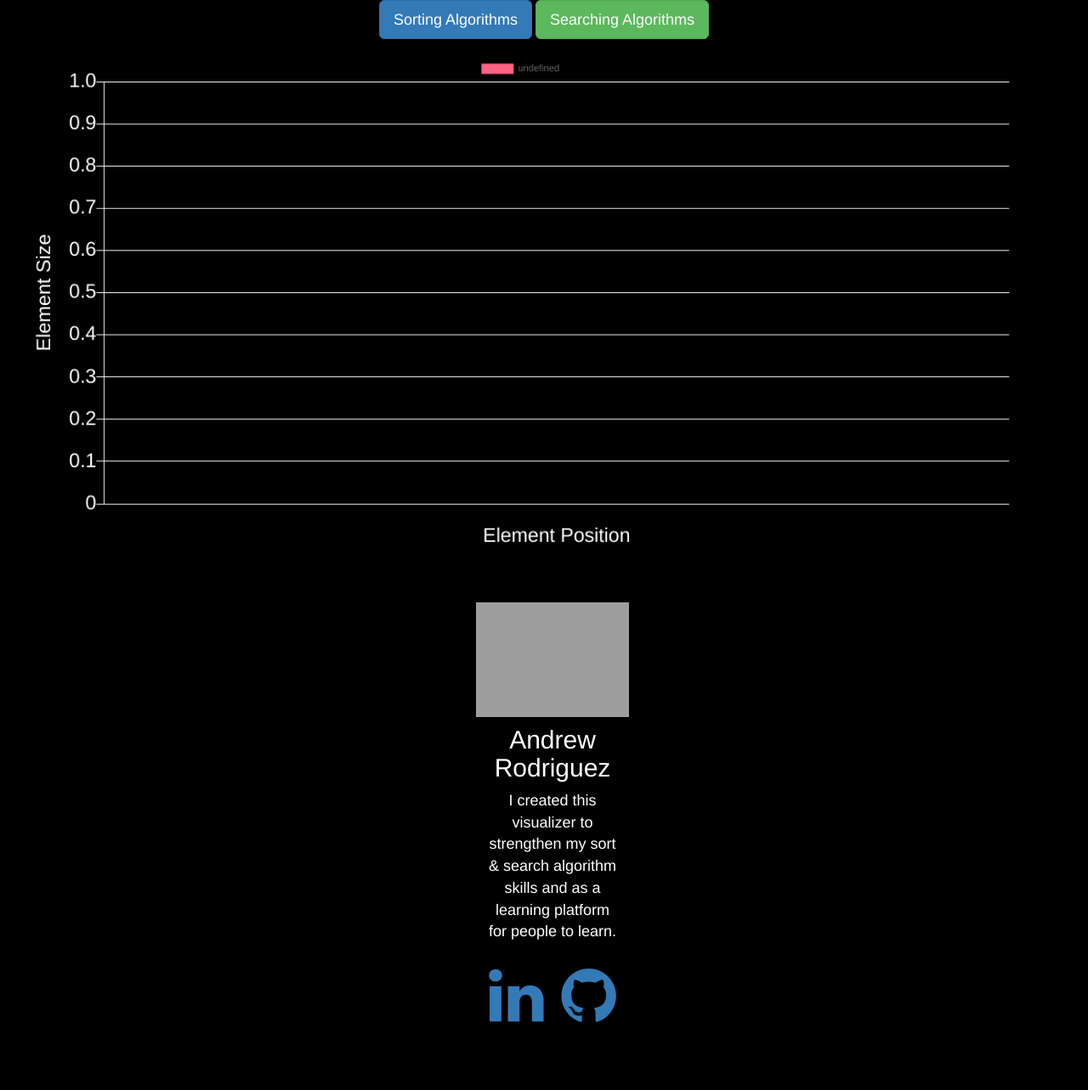
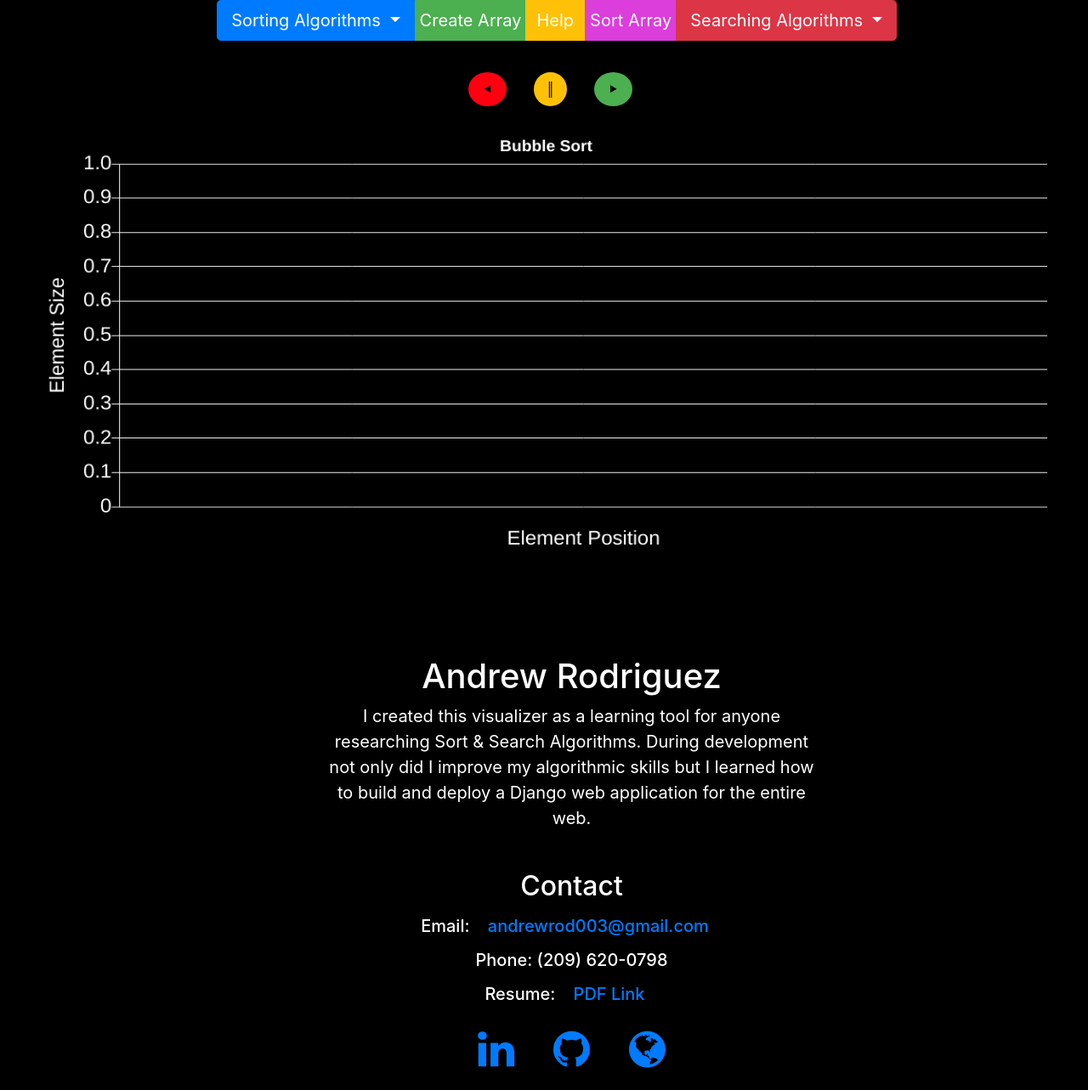
Before and after one commit to zARODz11z/Algorithm_Visualizer_Django, a Django app: page / in a window 1280 px wide. Shown: the whole page at 85% size. Before the commit the page ends 1203 px from the top, so only its background shows below. Run offline with Django 3.2, Linux system fonts and the light colour scheme; some libraries are stand-ins or nearby versions; grey boxes are pictures that could not be loaded.

Commit message:
UI set, create array button creates random array'

```diff
--- a/algo_vis_app/static/css/main.css
+++ b/algo_vis_app/static/css/main.css
@@ -1,36 +1,126 @@
 body{
 	color: white;
 	background-color: black;
+	font-size: 20px;
+	padding-right: 0 !important
 }
+
+#CreateButton{
+	 background-color: #4CAF50; /* Green */
+	 border: none;
+	 color: white;
+  	text-align: center;
+  	text-decoration: none;
+  	display: inline-block;
+  	font-size: 20px;
+  	font-weight: 2px;
+}
+#SortButton{
+	 background-color: #DB3EDB; /* Green */
+	 border: none;
+	 color: white;
+  	text-align: center;
+  	text-decoration: none;
+  	display: inline-block;
+  	font-size: 20px;
+  	font-weight: 2px;
+
+}
+#HelpButton{
+
+	color: white;
+  	text-align: center;
+  	text-decoration: none;
+  	display: inline-block;
+  	font-size: 20px;
+  	font-weight: 2px;
+
+}
+
+
 canvas{
 	text-align: center;
 	padding: 20px;
-	padding-right: 75px
+	padding-right: 30px;
+	/*width: 50px;
+	height: 50px;*/
+	size: 50%;
+}
+#myChartBar{
+
+}
+.modal {
+ overflow-y: auto;
+ color: black;
+ text-align: left;
+}
+
+.modal-open {
+ overflow: auto;
 }
 .container{
 	text-align: center;
 }
 
-.card{
-	  margin: 0 auto; /* Added */
-      float: none; /* Added */
-      margin-bottom: 10px; /* Added */
-      padding-left: 10px
+.footer{
+	  margin: auto;
+  width: 50%;
+  padding: 10px;
+  padding-left: 60px;
+  padding-top: 100px;
   }
-.bio{
-	 margin: 25 auto; /* Added */
-      float: none; /* Added */
-      margin-bottom: 10px; /* Added */
-      font-size: 1.8rem;
-}
+
 .icons{
-	    font-size: 75px;
+	    font-size: 50px;
 
 }
-.card-title{
-	      font-size: 3rem;
+
+.buttons{
+	text-align: center;
+
+	padding-left: 15px;
 
 }
-.card-img-top{
-	padding-right: 20px;
+
+a{
+  text-decoration: none;
+  display: inline-block;
+  padding: 8px 16px;
 }
+
+a:hover {
+  background-color: #ddd;
+  color: white;
+}
+.previous {
+  background-color: #ff0011;
+  color: black;
+}
+.next {
+  background-color: #4CAF50;
+  color: black;
+}
+.round {
+  border-radius: 50%;
+  border-width: 25%;
+}
+.pause{
+	background-color: #ffc107;
+	color: black;
+	border-width: 25%;
+	border-radius: 50%;
+	font-size: 16px;
+}
+.previous_next{
+	margin: auto;
+  width: 25%;
+  padding: 10px;
+  padding-top: 100px;
+  margin-top: 25px;
+  padding-right: 25px;
+  /*font-size: 25px;*/
+}
+
+.modal-backgrop{
+	background-color: red;
+}
--- a/algo_vis_app/templates/algo_vis_app/home.html
+++ b/algo_vis_app/templates/algo_vis_app/home.html
@@ -6,9 +6,22 @@
 <meta charset="utf-8">
 <title>Algo Visualizer</title>
 <!-- Latest compiled and minified CSS -->
-<link rel="stylesheet" href="https://maxcdn.bootstrapcdn.com/bootstrap/3.4.1/css/bootstrap.min.css">
+ <link rel="stylesheet" href="https://stackpath.bootstrapcdn.com/bootstrap/4.5.2/css/bootstrap.min.css" integrity="sha384-JcKb8q3iqJ61gNV9KGb8thSsNjpSL0n8PARn9HuZOnIxN0hoP+VmmDGMN5t9UJ0Z" crossorigin="anonymous">
 
 <link rel="stylesheet" href="https://cdnjs.cloudflare.com/ajax/libs/font-awesome/4.7.0/css/font-awesome.min.css">
+
+<!-- Optional JavaScript -->
+ 	<script src="https://cdn.jsdelivr.net/npm/popper.js@1.16.1/dist/umd/popper.min.js" integrity="sha384-9/reFTGAW83EW2RDu2S0VKaIzap3H66lZH81PoYlFhbGU+6BZp6G7niu735Sk7lN" crossorigin="anonymous"></script>
+    <!-- jQuery first, then Popper.js, then Bootstrap JS -->
+    <script src="https://code.jquery.com/jquery-3.5.1.slim.min.js" integrity="sha384-DfXdz2htPH0lsSSs5nCTpuj/zy4C+OGpamoFVy38MVBnE+IbbVYUew+OrCXaRkfj" crossorigin="anonymous"></script>
+
+<!-- <script>
+    $(document).ready(function(){
+        $("#exampleModal").modal('show');
+    });
+</script>
+    -->
+    <script src="https://stackpath.bootstrapcdn.com/bootstrap/4.5.2/js/bootstrap.min.js" integrity="sha384-B4gt1jrGC7Jh4AgTPSdUtOBvfO8shuf57BaghqFfPlYxofvL8/KUEfYiJOMMV+rV" crossorigin="anonymous"></script>
 
 <!-- jQuery library -->
 <script src="https://ajax.googleapis.com/ajax/libs/jquery/3.4.1/jquery.min.js"></script>
@@ -18,50 +31,13 @@
 
 <link rel="stylesheet" type="text/css" href="{% static 'css/main.css' %}">
 
+
+
 </head>
 
 <body class="container-fluid">
-
-
-
-	<!-- <h1>Choose your algorithm to visualize it using <b>chartJS</b></h1> -->
-	<div class="container">
-
-				<!-- Example single danger button -->
-
-					  <div class="btn-group">
-						  <button type="button" class="btn btn-primary btn-lg dropdown-toggle" data-toggle="dropdown" aria-haspopup="true" aria-expanded="false">
-						    Sorting Algorithms
-						  </button>
-						  <div class="dropdown-menu">
-						    <a class="dropdown-item" href="#">Bubble Sort Array</a>
-						    <a class="dropdown-item" href="#">Merge Sort Array</a>
-						    <a class="dropdown-item" href="#">Quick Sort Array</a>
-						    <div class="dropdown-divider"></div>
-						    <a class="dropdown-item" href="#">Separated link</a>
-						  </div>
-					</div>
-
-
-
-
-							<div class="btn-group">
-							  <button type="button" class="btn btn-success btn-lg dropdown-toggle" data-toggle="dropdown" aria-haspopup="true" aria-expanded="false">
-							    Searching Algorithms
-							  </button>
-							  <div class="dropdown-menu">
-							    <a class="dropdown-item" href="#">Linear Search Array</a>
-							    <a class="dropdown-item" href="#">Binary Search Array</a>
-							    <a class="dropdown-item" href="#">Binary Search Tree</a>
-							    <div class="dropdown-divider"></div>
-							    <a class="dropdown-item" href="#">Separated link</a>
-							  </div>
-							</div>
-
-
-
-
-</div>
+<!-- Modal -->
+<!-- Button trigger modal -->
 
 
 
@@ -69,23 +45,128 @@
 
 
 
+<!-- ------------------------------------------------------------------ -->
+	<div class="buttons">
+		<div class="btn-group">
+
+			  <div class="dropdown btn-group">
+				    <button class="btn btn-primary btn-lg dropdown-toggle" type="button" id="menu1" data-toggle="dropdown">Sorting Algorithms
+				    <!-- <i class="fa fa-caret-down"></i></button> -->
+				    <ul class="dropdown-menu" role="menu" aria-labelledby="menu1">
+				      <li role="presentation"><a role="menuitem" tabindex="-1" href="#" onclick="printMessage();">Bubble Sort</a></li>
+				      <li role="presentation"><a role="menuitem" tabindex="-1" href="#">Merge Sort</a></li>
+				      <li role="presentation"><a role="menuitem" tabindex="-1" href="#">Quick Sort</a></li>
+
+				    </ul>
+			  </div>
+
+
+				  <button type="button" id= "CreateButton" onclick="CreateArray();">
+	  				Create Array
+				  </button>
+				  <script type="text/javascript">
+
+				  </script>
+
+				  <!-- ---------------------------------- -->
+				  <button type="button" id = "HelpButton" class="btn btn-warning" data-toggle="modal" data-target="#HelpModal">
+  					Help
+			  	  </button>
+
+				  <button type="button" id="SortButton" onclick="printMessage();">
+  					Sort Array
+			  	  </button>
+
+
+
+
+			  <div class="dropdown btn-group">
+				    <button class="btn btn-danger btn-lg dropdown-toggle" type="button" id="menu1" data-toggle="dropdown">Searching Algorithms
+				    <ul class="dropdown-menu" role="menu" aria-labelledby="menu1">
+				      <li role="presentation"><a role="menuitem" tabindex="-1" href="#">Binary Search</a></li>
+				      <li role="presentation"><a role="menuitem" tabindex="-1" href="#">Linear Search</a></li>
+
+				    </ul>
+			  </div>
+
+
+		</div>
+		<!-- Modal -->
+			<div class="modal fade" id="HelpModal" tabindex="-1" aria-labelledby="exampleModalLabel" aria-hidden="true">
+			  <div class="modal-dialog">
+			    <div class="modal-content">
+			      <div class="modal-header">
+			        <h5 class="modal-title" id="exampleModalLabel">Welcome to my Algorithm Visualizer    <img src="https://www.andrewthedev.com/wp-content/uploads/2020/08/websitePictureOfMe9.png" width="80" height="80"></h5>
+			        <button type="button" class="close" data-dismiss="modal" aria-label="Close">
+			          <span aria-hidden="true">&times;</span>
+			        </button>
+			      </div>
+			      <div class="modal-body">
+			        As you can see you have buttons to interact with the application.
+			        <ol>
+			        	<li>First choose which algorithm you would like to visualize.</li>
+			        	<li>Create an array</li>
+			        	<li>Sort the array</li>
+			        	<li>Use arrows to step through the algorithm</li>
+			        	<li>Or press the play button to let it run by it's self</li>
+			        </ol>
+
+			      </div>
+			      <div class="modal-footer">
+			        <button type="button" class="btn btn-secondary" data-dismiss="modal">Close</button>
+			        <button type="button" class="btn btn-primary">Save changes</button>
+			      </div>
+			    </div>
+			  </div>
+			</div>
+		<br>
+		<br>
+		<span class="previous_next">
+			<button type="button" class="btn">
+  					<a href="#" class="previous round">&#11207;</a>
+			  	  </button>
+
+
+
+			<button type="button" class="btn">
+  					<a href="#" class="pause">&#8214;</a>
+			  	  </button>
+			<!-- <div class="input-group flex-nowrap ">
+
+			  <input type="text" class="form-control" placeholder="Input custom array integers" aria-label="Username" aria-describedby="addon-wrapping">
+			</div> -->
+
+			<button type="button" class="btn">
+  								<a href="#" class="next round">&#11208;</a>
+
+			  	  </button>
+
+		</span>
+	</div>
+
+<!-- ----------------------------------------------------------- -->
+
+
 <center class="row">
 <div class="container-fluid">
 	<div class="col-xl-12">
-	<canvas id="myChartBar"></canvas>
+	<canvas id="myChartBar" width="80" height="35"></canvas>
 	</div>
 </div>
 
 <script src="https://cdn.jsdelivr.net/npm/chart.js@2.8.0"></script>
 
 <script>
+
+
+	Chart.defaults.global.legend.display = false;
+	var myChart;
 	var endpoint = '/api';
-
 	$.ajax({
 	method: "GET",
 	url: endpoint,
 	success: function(data) {
-		drawBarGraph(data, 'myChartBar');
+		myChart = drawBarGraph(data, 'myChartBar');
 		console.log("drawing");
 	},
 	error: function(error_data) {
@@ -107,33 +188,25 @@
 			datasets: [{
 				label: chartLabel,
 				data: chartdata,
-			backgroundColor: [
-			'rgba(255, 99, 132, 1)',
-			'rgba(54, 162, 235, 1)',
-			'rgba(255, 206, 86, 1)',
-			'rgba(75, 192, 192, 1)',
-			'rgba(153, 102, 255, 1)',
-			'rgba(255, 159, 64, 1)',
-			'rgba(81,217,13,1)'
-			],
-			borderColor: [
-			'rgba(255, 99, 132, 1)',
-			'rgba(54, 162, 235, 1)',
-			'rgba(255, 206, 86, 1)',
-			'rgba(75, 192, 192, 1)',
-			'rgba(153, 102, 255, 1)',
-			'rgba(255, 159, 64, 1)',
-			'rgba(81,217,13,1)'
-
-			],
+				backgroundColor: 'rgba(5, 204, 2.8,1)',
+				borderColor: 'rgba(5, 204, 2.8,1)',
 				borderWidth: 1
 			}]
 			},
 			options: {
+			 title: {
+	            display: true,
+	            text: 'Bubble Sort',
+	            fontSize: 20,
+	            fontColor: '#FFF'
+	        },
+	        animation:{
+	        	duration: 0
+	        },
 			scales: {
 				yAxes: [{
 				ticks: {
-				// beginAtZero: true
+					 beginAtZero: true,
 					 fontSize: 25,
 					 fontColor: '#FFF'
 
@@ -171,26 +244,77 @@
 			}
 			}
 		});
+		return myChart;
 	}
+
+function CreateArray(){
+		alert("create array button clicked");
+		myChart.destroy()
+
+		var data = new Object();
+		var numOfElements = Math.floor(Math.random()*25) +1;
+		var chartLabel = "Merge Sort Algorithm";
+		var xLabels = []
+		var chartData = []
+		var i;
+		for (i =0; i < numOfElements; i++){
+			xLabels.push(i);
+			chartData.push(Math.floor(Math.random()*50) +5);
+
+
+		}
+		data["labels"] = xLabels;
+		data["chartLabel"] = chartLabel;
+		data["chartdata"] = chartData;
+
+		myChart = drawBarGraph(data,'myChartBar');
+
+
+		//call the drawBarGraph(data,id)
+
+		// var num = Math.floor(Math.random()*50) +1;
+		// my_bar_chart.data.labels.push(label);
+    	// my_bar_chart.data.datasets.forEach((dataset) => {
+     //    dataset.data.push(data);
+    	// });
+    	// chart.update();
+
+
+		console.log("reached end");
+	}
+
+function printMessage(){
+		alert("hello world");
+	}
+
+
+
+
 </script>
+
+	<div class="footer">
+		<h1>Andrew Rodriguez</h1>
+		<p>I created this visualizer as a learning tool for anyone researching Sort & Search Algorithms. During development not only did I improve my algorithmic skills but I learned how to build and deploy a Django web application for the entire web.</p>
+
 		<br>
-<br>
-	<center>
-		<div class="bio">
-			<div class="card" style="width: 18rem;">
-				  <img class="card-img-top" src="https://www.andrewthedev.com/wp-content/uploads/2020/07/PicOfme-1.png" alt="Card image cap" width="200px">
-				  <div class="card">
-				    <h5 class="card-title">Andrew Rodriguez</h5>
-				    <p class="card-text">I created this visualizer to strengthen my sort & search algorithm skills and as a learning platform for people to learn.</p>
+		<h2>Contact</h2>
+		<h5>Email: <a href="mailto:andrewrod003@gmail.com">andrewrod003@gmail.com</a></h5>
+		<h5>Phone: (209) 620-0798</h5>
+		<h5>Resume: <a href="https://drive.google.com/file/d/1yzlrCinGqC4oLVIXyR6I_SOoLeBr506P/view?usp=sharing">PDF Link</a></h5>
 		<div class="icons">
-				    	<a href="#" class="fa fa-linkedin"></a>
-				    	<a href="#" class="fa fa-github"></a>
+			<a href="https://www.linkedin.com/in/andrew-m-rodriguez" class="fa fa-linkedin"></a>
+			<a href="https://github.com/zARODz11z" class="fa fa-github">
+			</a>
+			<a href="https://www.andrewthedev.com/" class="fa fa-globe">
+			</a>
+		</div>
 	</div>
 
-				  </div>
-			</div>
-		</div>
-	</center>
+
+
+
+
+  </body>
 </body>
 
 </html>
--- a/algo_vis_app/views.py
+++ b/algo_vis_app/views.py
@@ -11,8 +11,7 @@ def home(request):
 	return render(request, 'algo_vis_app/home.html')
 
 class ChartData(APIView):
-    authentication_classes = []
-    permission_classes = []
+
 
     def get(self, request, format = None):
         labels = [
```
Also changed, not shown: algo_vis_app/templates/algo_vis_app/base.html (+16 -13 lines), algo_vis_app/static/images/youtubeProfilePic.png (deleted). Lines whose indentation alone changed are shown as unchanged.
